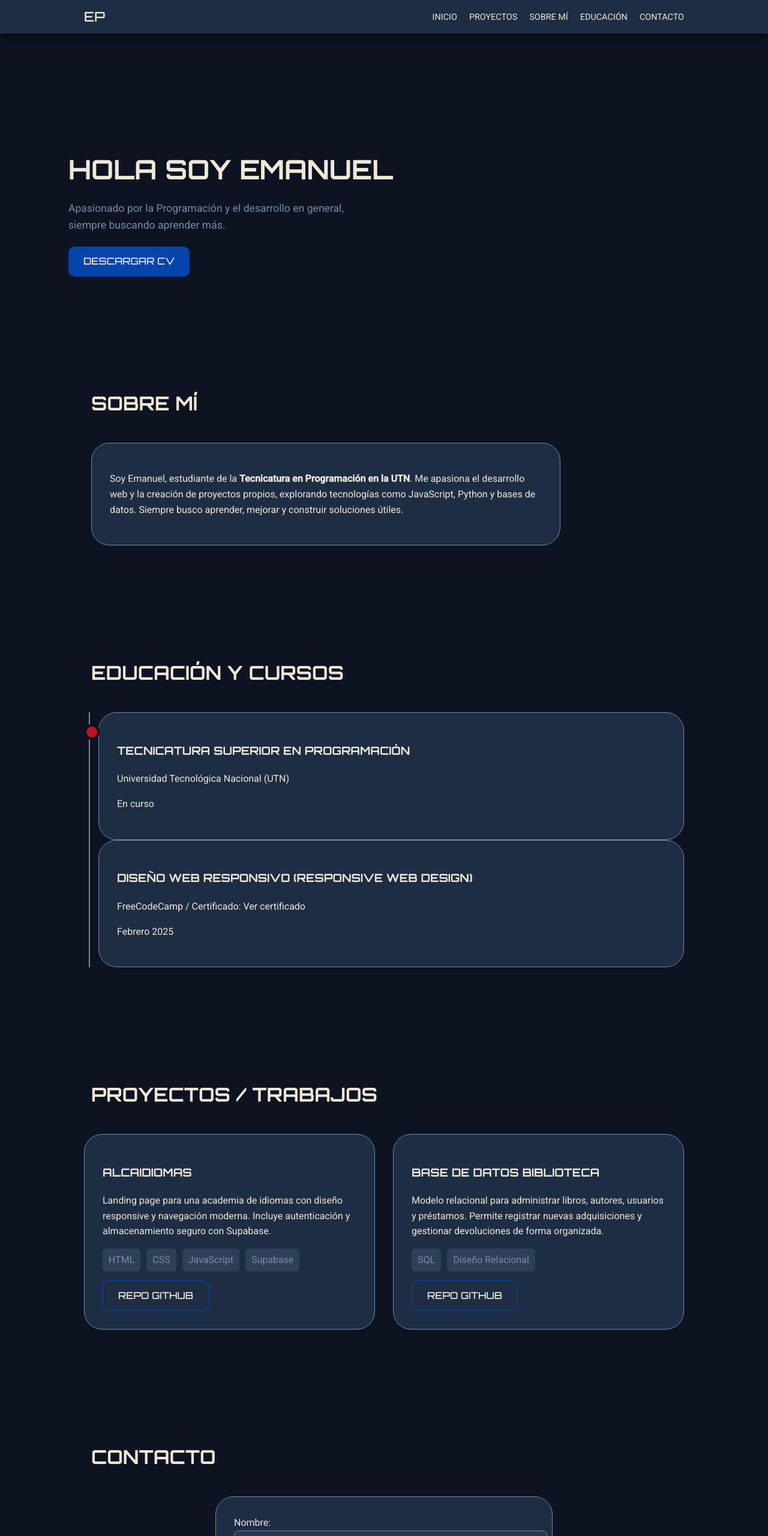
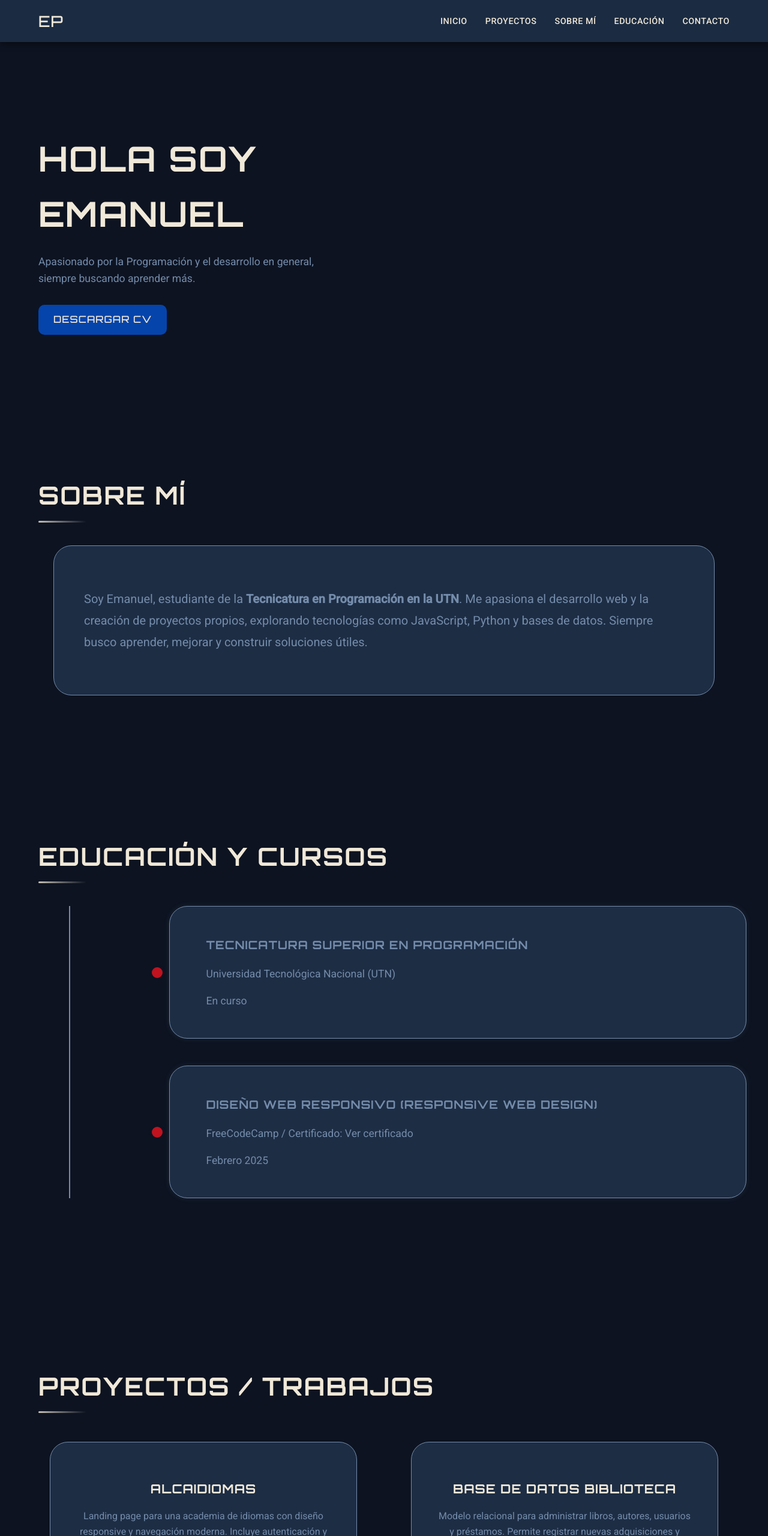
Before and after one commit to Emape-g/Portfolio, a plain HTML site: page index.html in a window 1280 px wide. Shown: the top 2560 px of the page at 60% size. Drawn offline with Linux system fonts and the light colour scheme.

Commit message:
Sobre mi Terminado y proyectos casi

```diff
--- a/styles.css
+++ b/styles.css
@@ -16,59 +16,67 @@ body {
   color: var(--color-text-title);
   font-family: 'Roboto', sans-serif;
   line-height: 1.6;
-  padding-top: 70px; /* espacio para header fijo */
+  padding-top: 70px;
 }
 
 h1, h2, h3, .btn, .header__logo-link {
   font-family: 'Orbitron', sans-serif;
   text-transform: uppercase;
+  letter-spacing: 1px;
 }
 
-.container {
-  max-width: 1000px;
-  margin: 0 auto;
-  padding: 0 5%;
-}
-
-.section {
-  padding: 80px 0;
-}
-
+/* ===== HEADER ===== */
+/* ===== HEADER / NAVBAR ===== */
 /* ===== HEADER ===== */
 .header {
   position: fixed;
   top: 0;
+  left: 0;
   width: 100%;
-  background: var(--color-bg-header);
-  box-shadow: 0 4px 15px rgba(0, 0, 0, 0.5);
+  height: 70px;
+  background: rgba(29, 45, 68, 0.95);
+  box-shadow: 0 4px 10px rgba(0, 0, 0, 0.4);
+  display: flex;
+  align-items: center;
   z-index: 1000;
 }
 
 .header__container {
   display: flex;
-  justify-content: space-between;
+  justify-content: space-between; /* 🔹 EP izquierda, nav derecha */
   align-items: center;
-  padding: 10px 5%;
+  width: 100%;
+  padding: 0 5%;
 }
 
 .header__logo-link {
   color: var(--color-text-title);
   text-decoration: none;
-  font-size: 1.4rem;
+  font-size: 1.6rem;
+  font-family: 'Orbitron';
+  letter-spacing: 1px;
+}
+
+/* 🔹 NAVBAR DERECHA */
+.header__nav {
+  margin-left: auto; /* empuja la nav a la derecha */
 }
 
 .nav__list {
   display: flex;
   list-style: none;
+  gap: 30px;
   margin: 0;
   padding: 0;
+  justify-content: flex-end;
 }
 
 .nav__link {
   color: var(--color-text-title);
   text-decoration: none;
-  margin-left: 20px;
   font-size: 0.9rem;
+  font-weight: 500;
+  letter-spacing: 0.5px;
   transition: color 0.3s ease;
 }
 
@@ -76,23 +84,32 @@ h1, h2, h3, .btn, .header__logo-link {
   color: var(--color-btn-main);
 }
 
-/* ===== HERO (Inicio) ===== */
+
+/* ===== HERO ===== */
+.hero {
+  padding-top: 90px;
+  padding-bottom: 60px;
+}
+
 .hero__content {
+  padding-left: 5%;
+  max-width: 600px;
   text-align: left;
-  padding-top: 60px;
-  padding-left: 12px; /* 🔹 antes 24px → ahora más cerca del borde */
 }
 
 .hero__title {
-  font-size: 2.8rem;
-  margin-bottom: 14px;
+  font-size: 3.6rem;
+  margin-bottom: 20px;
+  color: var(--color-text-title);
+  letter-spacing: 2px;
 }
 
 .hero__description {
   color: var(--color-text-desc);
   font-size: 1.1rem;
-  margin: 0 0 22px 0;
-  max-width: 460px;
+  margin-bottom: 30px;
+  line-height: 1.6;
+  max-width: 500px;
 }
 
 .btn {
@@ -116,104 +133,216 @@ h1, h2, h3, .btn, .header__logo-link {
   background-color: var(--color-btn-hover);
 }
 
-.btn--secondary {
-  border: 1px solid var(--color-btn-main);
-  background: transparent;
-  color: var(--color-text-title);
+/* ===== SECCIONES ===== */
+.section {
+  padding: 100px 0;
 }
 
-.btn--secondary:hover {
-  background: var(--color-btn-main);
+.section__title {
+  text-align: left;
+  margin-left: 5%;
+  font-size: 2.6rem;
+  margin-bottom: 50px;
+  letter-spacing: 2px;
+  position: relative;
 }
 
-/* ===== TITULOS DE SECCIÓN ===== */
-.section__title {
-  text-align: left;
-  margin-left: 12px; /* 🔹 igualamos el desplazamiento */
-  font-size: 2rem;
-  margin-bottom: 40px;
-}
-
-/* ===== CARD ===== */
-.card {
-  background: var(--color-bg-header);
-  border: 1px solid var(--color-text-desc);
-  border-radius: var(--radius-xl);
-  padding: 30px;
+.section__title::after {
+  content: '';
+  position: absolute;
+  bottom: -12px;
+  left: 0;
+  width: 80px;
+  height: 3px;
+  background: linear-gradient(90deg, var(--color-text-title), transparent);
+  border-radius: 3px;
+  opacity: 0.8;
 }
 
 /* ===== SOBRE MÍ ===== */
 .about__card {
-  max-width: 720px;
-  margin: 0 0 0 12px; /* 🔹 más pegado */
+  background: var(--color-bg-header);
+  border: 1px solid var(--color-text-desc);
+  border-radius: var(--radius-xl);
+  padding: 50px;
+  max-width: 1000px;
+  margin: 0 auto;
+  text-align: left;
+  color: var(--color-text-desc);
+  font-size: 1.25rem; /* 🔹 texto más grande */
+  line-height: 1.8;   /* 🔹 más aire entre líneas */
 }
 
-
-/* ===== EDUCACIÓN (Timeline) ===== */
+/* ===== EDUCACIÓN Y CURSOS ===== */
 .timeline-container {
   position: relative;
-  padding-left: 12px; /* 🔹 misma distancia que el Hero */
+  padding-left: 11%; /* 🔹 acomoda la línea y los puntos */
+  padding-right: 7%; /* 🔹 margen derecho equilibrado */
 }
 
+/* 🔹 Línea vertical más centrada visualmente */
 .timeline-container::before {
   content: '';
   position: absolute;
   top: 0;
-  left: 8px; /* 🔹 más adentro */
+  left: 9%; /* 🔹 posición ajustada de la línea */
   width: 2px;
   height: 100%;
   background: var(--color-text-desc);
+  z-index: 1;
 }
 
+/* 🔹 Ítem del timeline */
+.timeline__item {
+  position: relative;
+  margin-bottom: 45px;
+}
+
+/* 🔹 Punto rojo con separación natural de la línea */
 .timeline__dot {
   position: absolute;
-  top: 20px;
-  left: 0; /* 🔹 alineado con la línea */
+  top: 50%;
+  transform: translateY(-50%);
+  left: calc(9% + 14px); /* 🔹 un poco más separado para estética */
   width: 18px;
   height: 18px;
   border-radius: 50%;
   background: var(--color-dot-accent);
   border: 4px solid var(--color-bg-main);
+  z-index: 2;
 }
 
+/* 🔹 Tarjeta: alineada y con ancho controlado */
 .timeline__card {
-  margin-left: 12px;
+  margin-left: 13.5%; /* 🔹 acompaña la posición de los puntos */
+  background: var(--color-bg-header);
+  border: 1px solid var(--color-text-desc);
+  border-radius: var(--radius-xl);
+  padding: 30px 60px;
+  width: 80%; /* 🔹 ahora deja margen visual a la derecha */
+  color: var(--color-text-desc);
+  text-align: left;
+  line-height: 1.6;
+  font-size: 1.1rem;
+  box-shadow: 0 0 10px rgba(116, 140, 171, 0.15);
 }
 
-.timeline__meta, .timeline__status {
+/* 🔹 Título dentro de las tarjetas */
+.timeline__card h3 {
+  font-size: 1.2rem;
+  margin-bottom: 8px;
+}
+
+
+
+
+
+
+
+/* ===== PROYECTOS ===== */
+.projects__grid {
+  display: flex;
+  justify-content: center;
+  align-items: flex-start;
+  flex-wrap: wrap;
+  gap: 90px; /* 🔹 Más separación entre las cards */
+  margin-top: 60px; /* 🔹 Mayor espacio superior */
+}
+
+/* 🔹 Card de proyecto */
+.project-card {
+  background: var(--color-bg-header);
+  border: 1px solid var(--color-text-desc);
+  border-radius: var(--radius-xl);
+  padding: 40px 45px; /* 🔹 Más aire interior */
+  width: 420px; /* 🔹 Más ancha */
+  text-align: center;
+  transition: transform 0.3s ease, box-shadow 0.3s ease;
+  position: relative;
+}
+
+.project-card:hover {
+  transform: translateY(-8px);
+  box-shadow: 0 0 25px rgba(116, 140, 171, 0.25);
+}
+
+/* 🔹 Títulos */
+.project-card h3 {
+  font-size: 1.3rem;
+  margin-bottom: 15px;
   color: var(--color-text-title);
 }
 
-/* ===== PROYECTOS ===== */
-.projects__grid {
-  display: grid;
-  grid-template-columns: repeat(auto-fit, minmax(320px, 1fr));
-  gap: 30px;
+/* 🔹 Texto */
+.project-card p {
+  font-size: 1rem;
+  color: var(--color-text-desc);
+  line-height: 1.6;
+  margin-bottom: 25px;
 }
 
+/* 🔹 Lista de tecnologías */
 .stack-list {
   list-style: none;
   display: flex;
+  justify-content: center;
   flex-wrap: wrap;
-  gap: 10px;
+  gap: 12px;
   padding: 0;
-  margin: 15px 0;
+  margin-bottom: 30px;
 }
 
 .stack-list li {
-  background: rgba(116, 140, 171, 0.2);
-  padding: 6px 10px;
-  border-radius: 6px;
+  background: rgba(116, 140, 171, 0.15);
+  padding: 8px 14px;
+  border-radius: 8px;
   color: var(--color-text-desc);
+  font-size: 0.95rem;
 }
 
+/* 🔹 Contenedor del botón */
+.project-card + .btn-container {
+  display: flex;
+  justify-content: center;
+  margin-top: 15px;
+}
+
+/* 🔹 Botón “Repo GitHub” */
+.btn--secondary {
+  background: #003e9c;
+  border: 1px solid #0066ff;
+  color: white;
+  padding: 10px 20px;
+  border-radius: 8px;
+  font-size: 1rem;
+  text-decoration: none;
+  transition: all 0.3s ease;
+}
+
+.btn--secondary:hover {
+  background: #0059ff;
+  transform: scale(1.07);
+  box-shadow: 0 0 10px rgba(0, 102, 255, 0.4);
+}
+
+
 /* ===== CONTACTO ===== */
+.contact {
+  margin-top: 100px;
+  text-align: center;
+}
+
 .contact__card {
   max-width: 500px;
-  margin: 0 auto;
-  text-align: left;
+  margin: 40px auto 0;
+  background: var(--color-bg-header);
+  border: 1px solid var(--color-text-desc);
+  border-radius: var(--radius-xl);
+  padding: 40px;
+  box-shadow: 0 0 10px rgba(116, 140, 171, 0.15);
 }
 
+/* 🔹 Campos del formulario */
 .contact__form input,
 .contact__form textarea {
   width: 100%;
@@ -224,6 +353,7 @@ h1, h2, h3, .btn, .header__logo-link {
   padding: 10px;
   margin-bottom: 15px;
   font-family: 'Roboto';
+  font-size: 0.95rem;
 }
 
 .contact__form input:focus,
@@ -231,10 +361,23 @@ h1, h2, h3, .btn, .header__logo-link {
   outline: 1px solid var(--color-btn-main);
 }
 
+/* 🔹 Botón enviar */
 .contact__form .btn--primary {
   width: 100%;
+  background: #004fff;
+  color: white;
+  border: none;
+  border-radius: 8px;
+  padding: 10px;
+  cursor: pointer;
+  transition: background 0.3s ease;
 }
 
+.contact__form .btn--primary:hover {
+  background: #005fff;
+}
+
+/* 🔹 Redes sociales */
 .social-links {
   display: flex;
   justify-content: center;
@@ -243,55 +386,49 @@ h1, h2, h3, .btn, .header__logo-link {
 }
 
 .social-links i {
-  font-size: 2.5rem;
+  font-size: 2.2rem;
   transition: transform 0.3s ease;
 }
 
-.social-links a:nth-child(1) i { color: #6e5494; }
-.social-links a:nth-child(2) i { color: #0077b5; }
-.social-links a:nth-child(3) i { color: #c13584; }
+.social-links a:nth-child(1) i { color: #6e5494; } /* GitHub */
+.social-links a:nth-child(2) i { color: #0077b5; } /* LinkedIn */
+.social-links a:nth-child(3) i { color: #c13584; } /* Instagram */
 
-.social-links i:hover { transform: scale(1.2); }
-
-/* ===== REVEAL ANIMATION ===== */
-.reveal {
-  opacity: 0;
-  transform: translateY(20px);
-  transition: all 0.6s ease-out;
+.social-links i:hover {
+  transform: scale(1.25);
 }
 
-.reveal--visible {
-  opacity: 1;
-  transform: translateY(0);
-}
 
 /* ===== RESPONSIVE ===== */
 @media (max-width: 768px) {
-  .header__container {
+  .header {
     flex-direction: column;
     align-items: flex-start;
+    height: auto;
+    padding: 10px 5%;
   }
 
   .nav__list {
     flex-wrap: wrap;
+    justify-content: flex-start;
+    gap: 15px;
     margin-top: 10px;
   }
 
-  .hero__content,
-  .section__title,
-  .about__card,
-  .timeline-container,
-  .timeline__card {
-    padding-left: 0;
-    margin-left: 0;
+  .hero__content {
+    padding-left: 5%;
+  }
+
+  .section__title {
+    margin-left: 5%;
     text-align: left;
   }
 
+  .about__card,
+  .timeline-container,
+  .timeline__card,
   .projects__grid {
-    grid-template-columns: 1fr;
-  }
-
-  .section {
-    padding: 50px 0;
+    margin-left: 5%;
+    margin-right: 5%;
   }
 }
```
